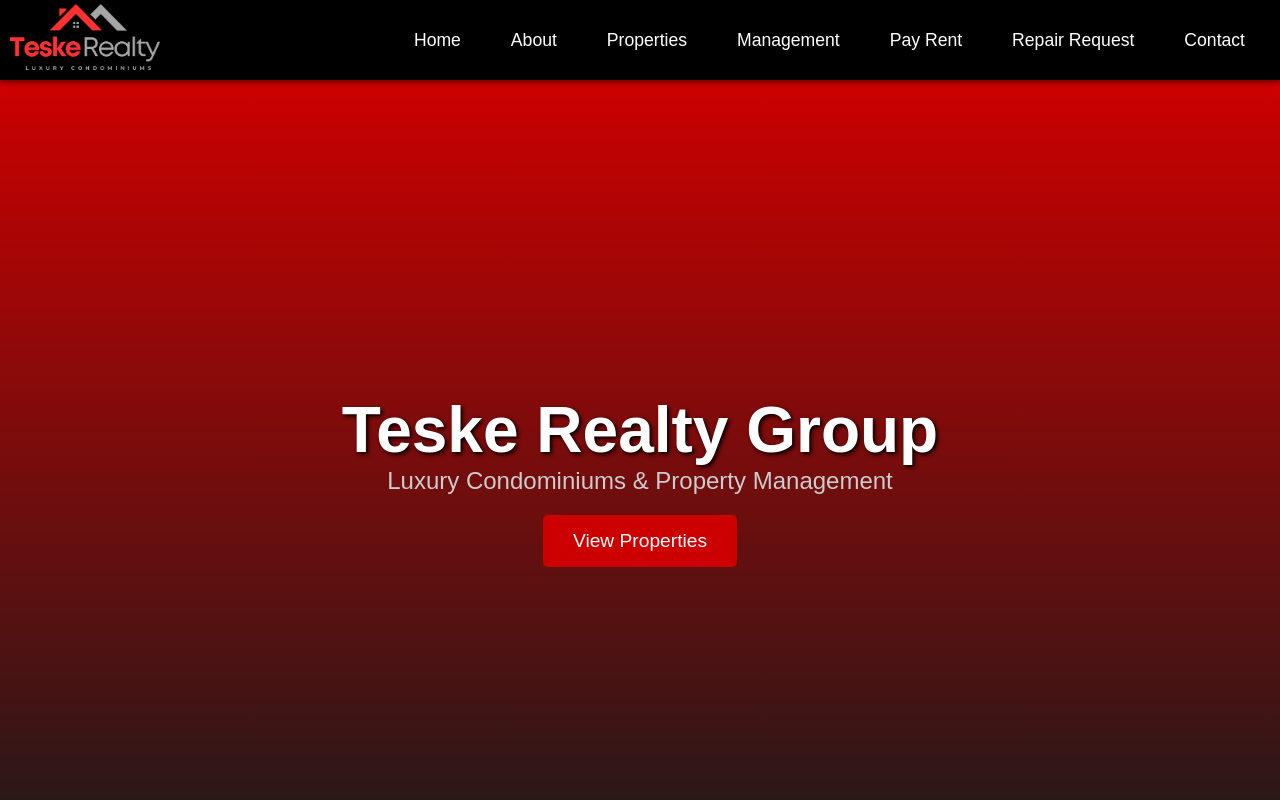
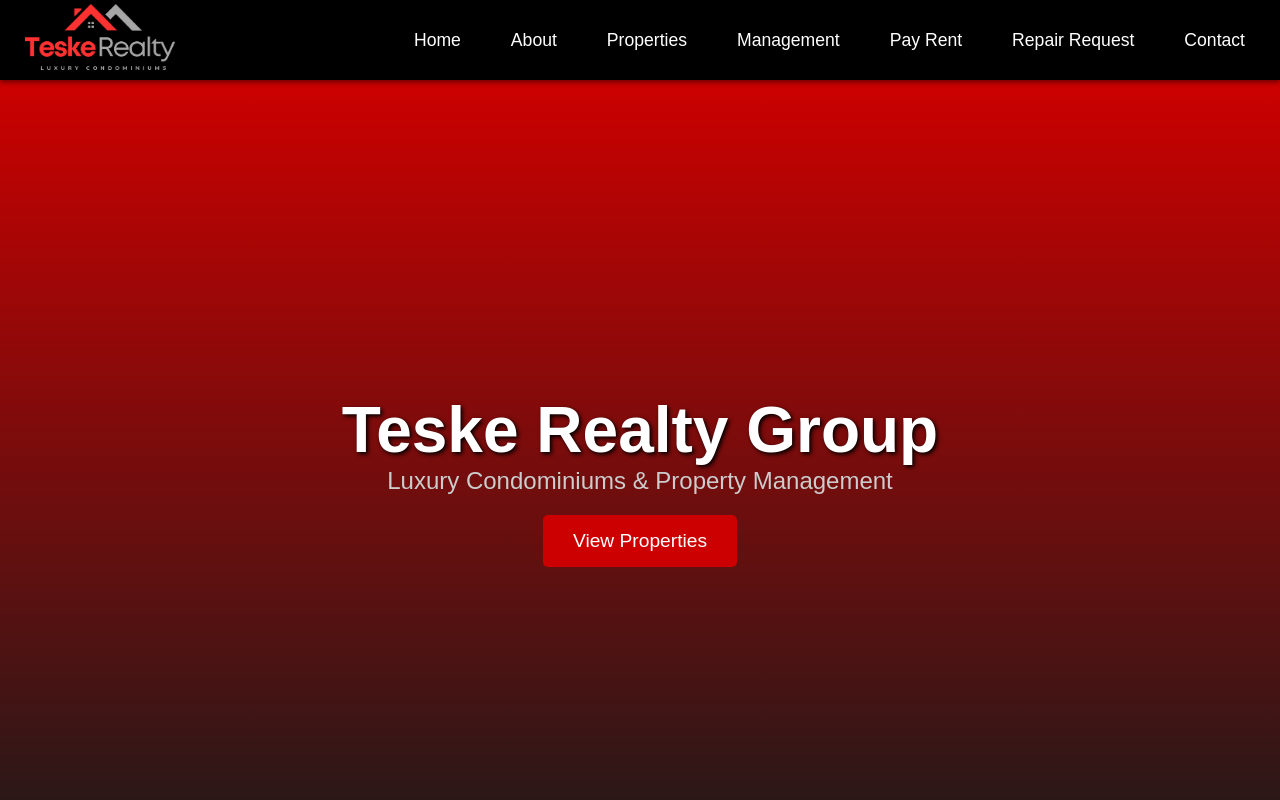
Before and after one commit to teskerealtygroup/teskerealty, a plain HTML site: page index.html in a window 1280 px wide. Shown: the top 800 px of the page. Drawn offline with Linux system fonts and the light colour scheme.

Commit message:
Update index.html

```diff
--- a/index.html
+++ b/index.html
@@ -40,7 +40,7 @@
             max-height: 80px;
             margin: 0;
             padding: 0;
-            margin-left: -215px;
+            margin-left: -200px;
             z-index: 1001;
         }
 
```
